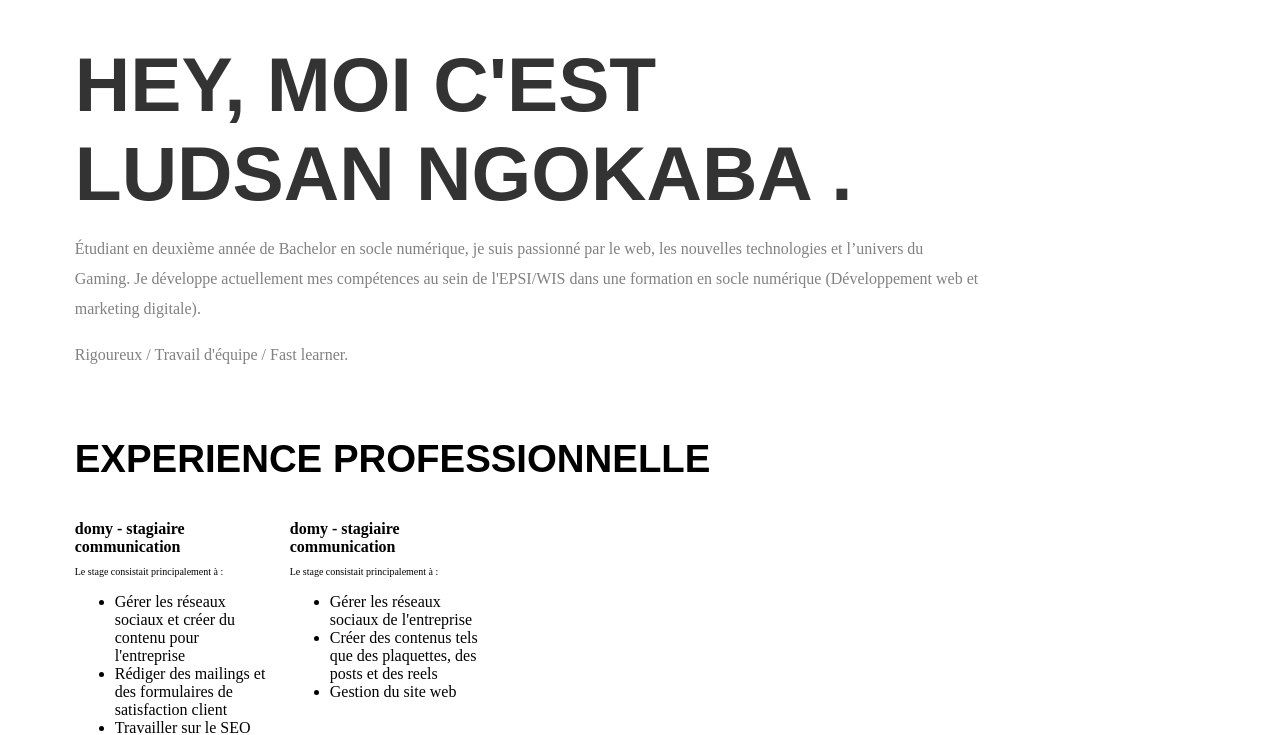
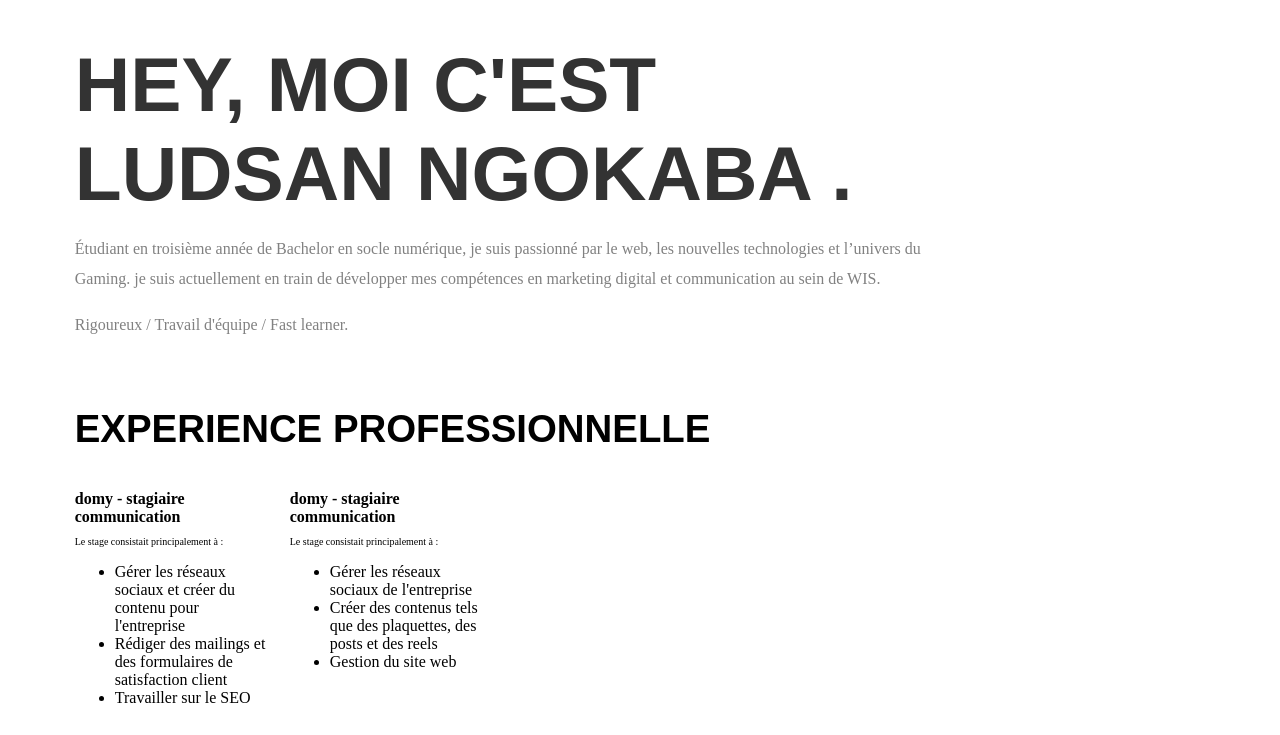
Before and after one commit to Ludsane/ludsane.github.io, a plain HTML site: page index.html in a window 1280 px wide. Shown: the part 68-803 px from the top of the page. Drawn offline with Linux system fonts and the light colour scheme.

Commit message:
Update index.html

```diff
--- a/index.html
+++ b/index.html
@@ -21,8 +21,8 @@
     <header>
       <h1>Hey, MOi c'est Ludsan Ngokaba .</h1>
       <p>
-        Étudiant en deuxième année de Bachelor en socle numérique, je suis passionné par le web, les nouvelles technologies et l’univers du Gaming.
-        Je développe actuellement mes compétences au sein de l'EPSI/WIS dans une formation en socle numérique (Développement web et marketing digitale).
+        Étudiant en troisième année de Bachelor en socle numérique, je suis passionné par le web, les nouvelles technologies et l’univers du Gaming.
+       	je suis actuellement en train de développer mes compétences en marketing digital et communication au sein de WIS.
       </p>
       <p>Rigoureux / Travail d'équipe / Fast learner.</p>
     </header>
```
